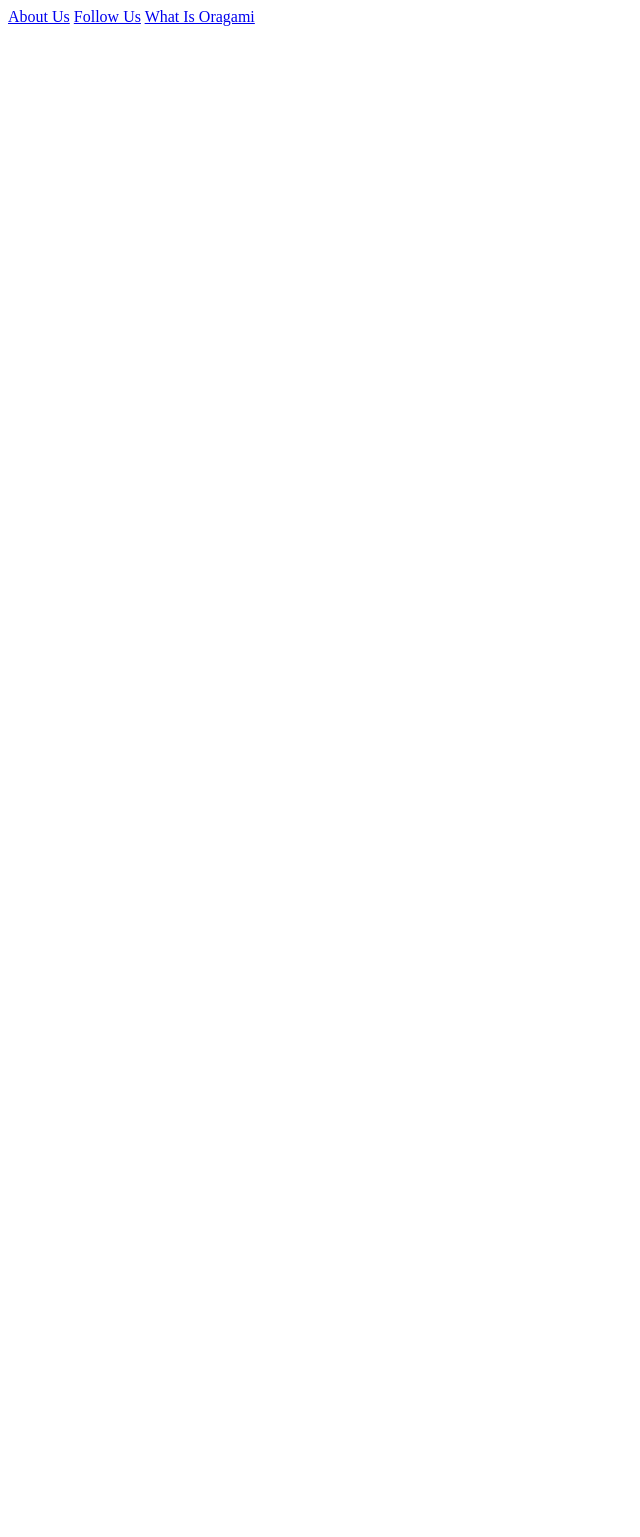
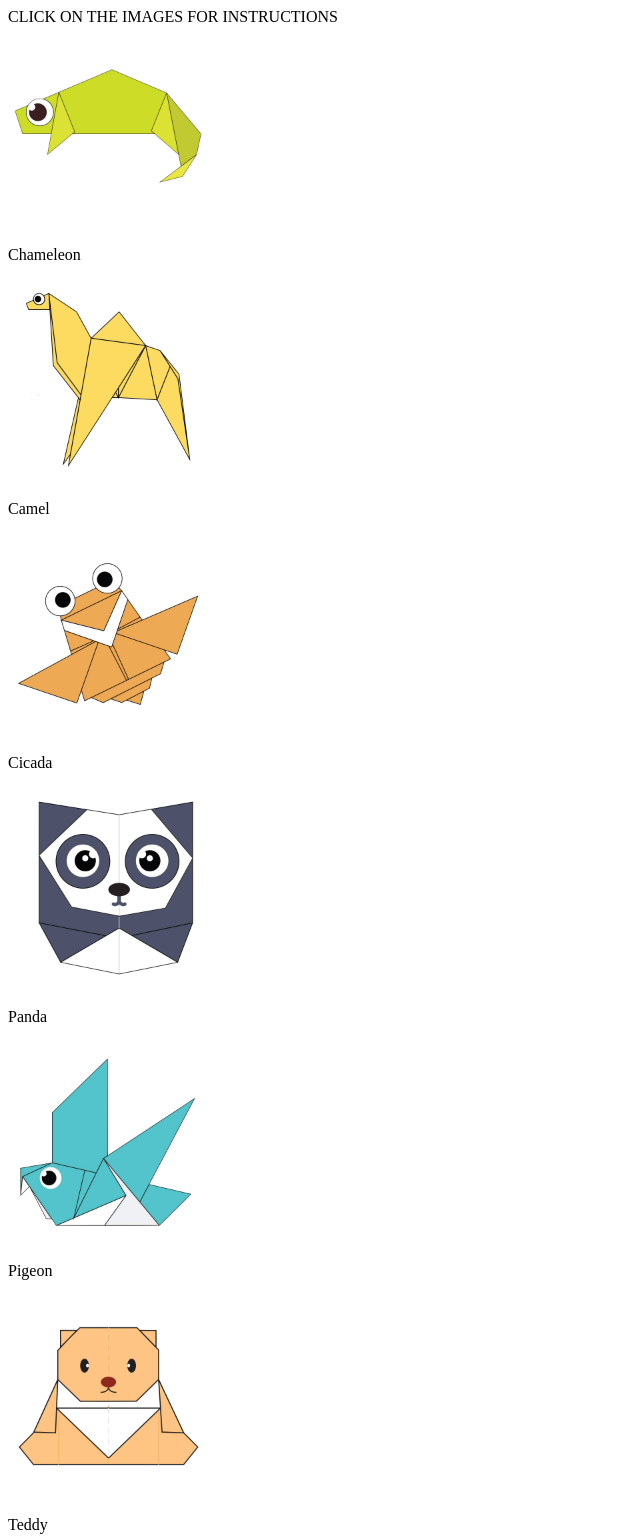
Before and after one commit to AadityaJagdale/O-c49pro, a plain HTML site: page index.html in a window 1280 px wide. Shown: the top 1537 px of the page, without its empty margins (0-640 px from the left). Before the commit the page ends 800 px from the top, so only its background shows below. Drawn offline with Linux system fonts and the light colour scheme.

Commit message:
Add files via upload

```diff
--- a/index.html
+++ b/index.html
@@ -1,9 +1,25 @@
 <!DOCTYPE html>
 <html>
     <head>
+
         <title>Oragami Designs</title>
+        <div>
+        <a>CLICK ON THE IMAGES FOR INSTRUCTIONS</a>
+        </div>
+        <a href="http://origami.me/chameleon/"><img src="images/chameleon.png" width="200px" height="200px"/> </a>
+        <p>Chameleon</p>
+        <a href="http://origami.me/camel/"><img src="images/camel.png" width="200px" height="200px"/> </a>
+        <p>Camel</p>
+        <a href="http://origami.me/flying-cicada/"><img src="images/cicada.png" width="200px" height="200px"/> </a>
+        <p>Cicada</p>
+        <a href="http://origami.me/panda/"><img src="images/panda.png" width="200px" height="200px"/> </a>
+        <p>Panda</p>
+        <a href="http://origami.me/pigeon/"><img src="images/pigeon.png" width="200px" height="200px"/> </a>
+        <p>Pigeon</p>
+        <a href="http://origami.me/teddy-bear/"><img src="images/teddy.png" width="200px" height="200px"/> </a>
+        <p>Teddy</p>
         <a href="aboutus.html">About Us</a>
         <a href="followus.html">Follow Us</a>
-        <a href="https://www.youtube.com/watch?v=UK3-Mi9JYC0">What Is Oragami</a>
+
     </head>
 </html>
```
Also changed, not shown: images/camel.png (added), images/chameleon.png (added), images/cicada.png (added), images/panda.png (added), images/pigeon.png (added), images/teddy.png (added).
